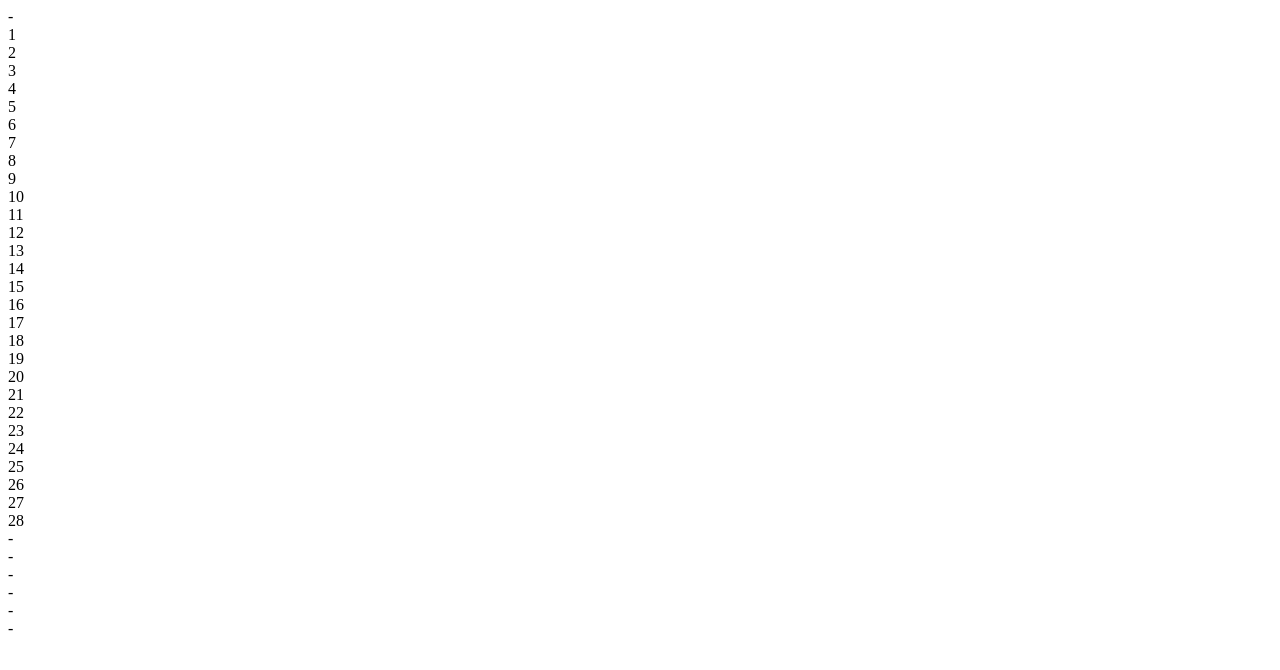
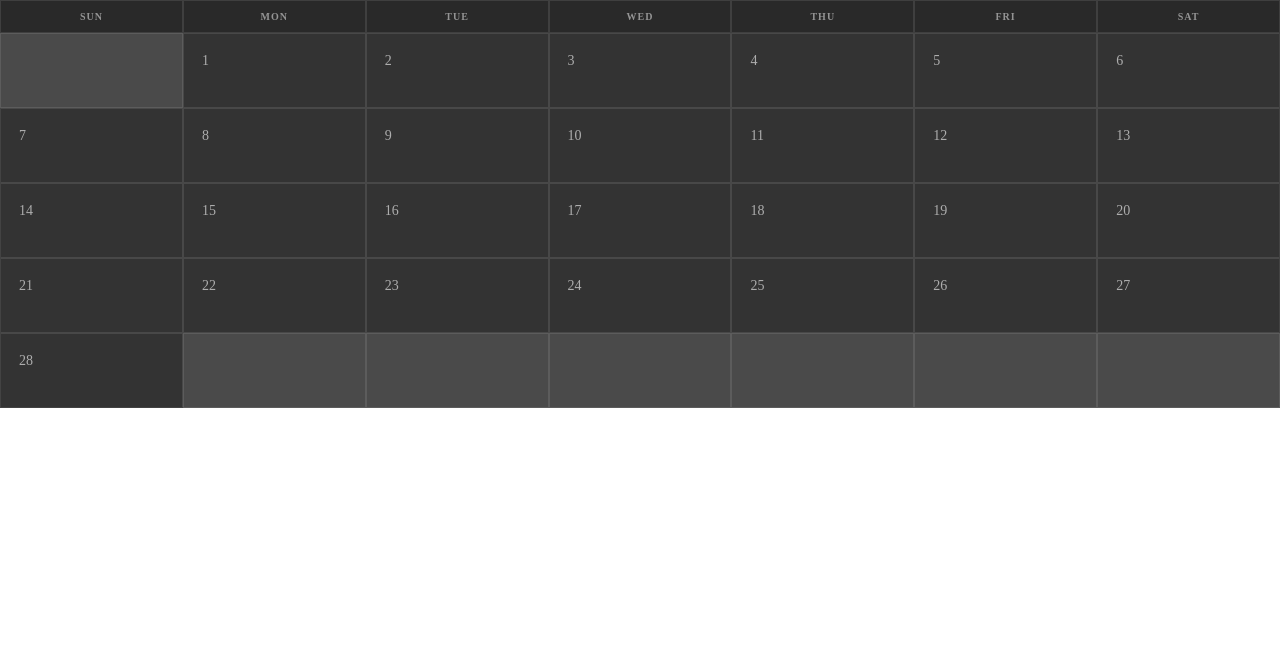
Before and after one commit to sheesania/i-wrote-today, a React (Create React App) app: page / in a window 1280 px wide. Shown: the top 670 px of the page. Built offline with nearby package versions, Linux system fonts and the light colour scheme; the HTML template or start-up script is replaced by a standard one.

Commit message:
Table layout and styling

```diff
--- /dev/null
+++ b/src/App.css
@@ -0,0 +1,67 @@
+/*
+ * Based on https://codepen.io/KennySing/pen/rBDlJ
+ *
+ * License:
+ * Copyright (c) 2021 by Kenny Sing (https://codepen.io/KennySing/pen/rBDlJ)
+ *
+ * Permission is hereby granted, free of charge, to any person obtaining a copy of this software and associated documentation files (the "Software"), to deal in the Software without restriction, including without limitation the rights to use, copy, modify, merge, publish, distribute, sublicense, and/or sell copies of the Software, and to permit persons to whom the Software is furnished to do so, subject to the following conditions:
+ *
+ * The above copyright notice and this permission notice shall be included in all copies or substantial portions of the Software.
+ *
+ * THE SOFTWARE IS PROVIDED "AS IS", WITHOUT WARRANTY OF ANY KIND, EXPRESS OR IMPLIED, INCLUDING BUT NOT LIMITED TO THE WARRANTIES OF MERCHANTABILITY, FITNESS FOR A PARTICULAR PURPOSE AND NONINFRINGEMENT. IN NO EVENT SHALL THE AUTHORS OR COPYRIGHT HOLDERS BE LIABLE FOR ANY CLAIM, DAMAGES OR OTHER LIABILITY, WHETHER IN AN ACTION OF CONTRACT, TORT OR OTHERWISE, ARISING FROM, OUT OF OR IN CONNECTION WITH THE SOFTWARE OR THE USE OR OTHER DEALINGS IN THE SOFTWARE.
+ *
+ */
+
+body {
+  margin: 0;
+}
+
+table {
+  width: 100%;
+  box-sizing: border-box;
+  box-shadow: inset 0px 0px 0px 1px rgba(0,0,0,0.1);
+  font-family: 'Ubuntu';
+  border-spacing: 0;
+  background-color: #333333;
+}
+
+th, td {
+  border: 1px solid rgba(255,255,255,0.1);
+  box-sizing: border-box;
+}
+
+th {
+  text-transform: uppercase;
+  font-size:10px;
+  font-weight:700;
+  padding: 10px 0;
+  color: rgba(255,255,255,0.5);
+  background-color: #292929;
+  letter-spacing: 1px;
+}
+
+.day {
+  width: 14.285%;
+  transition: all 0.3s;
+  font-size: 14px;
+  color: rgba(255,255,255,0.6);
+  font-weight: 400;
+  font-size: 14px;
+  padding: 1.5% 1.5% 5%;
+  vertical-align: initial;
+  padding: 1.5% 0 ;
+  height: 75px;
+}
+
+.day-disabled {
+  background-color: #4a4a4a;
+}
+
+.day-enabled:hover {
+  background-color: rgba(0,0,0,0.1);
+  cursor: pointer;
+}
+
+.number {
+  margin-left: 10%;
+}
--- a/src/App.js
+++ b/src/App.js
@@ -1,5 +1,6 @@
 import { useState } from 'react';
 import Month from './Month';
+import './App.css';
 
 function App() {
   const now = new Date();
--- a/src/Day.js
+++ b/src/Day.js
@@ -1,10 +1,12 @@
 function Day(props) {
-  const output = typeof props.day === 'undefined' ? '-' : props.day.getDate();
+  const isDayInCurrentMonth = typeof props.day !== 'undefined';
+  const enabled = isDayInCurrentMonth ? 'day-enabled' : 'day-disabled';
+  const number = isDayInCurrentMonth ? props.day.getDate() : '';
 
   return (
-    <div className='day'>
-      {output}
-    </div>
+    <td className={`day ${enabled}`}>
+      <span className='number'>{number}</span>
+    </td>
   );
 }
 
--- a/src/Month.js
+++ b/src/Month.js
@@ -41,7 +41,22 @@ function Month(props) {
 
   return (
     <div className='month'>
-      {weeks.map((week, index) => <Week week={week} key={index}/>)}
+      <table>
+        <thead>
+          <tr>
+            <th>Sun</th>
+            <th>Mon</th>
+            <th>Tue</th>
+            <th>Wed</th>
+            <th>Thu</th>
+            <th>Fri</th>
+            <th>Sat</th>
+          </tr>
+        </thead>
+        <tbody>
+          {weeks.map((week, index) => <Week week={week} key={index}/>)}
+        </tbody>
+      </table>
     </div>
   );
 }
--- a/src/Week.js
+++ b/src/Week.js
@@ -2,9 +2,9 @@ import Day from './Day';
 
 function Week(props) {
   return (
-    <div className='week'>
+    <tr className='week'>
       {props.week.map((day, index) => <Day day={day} key={index}/>)}
-    </div>
+    </tr>
   );
 }
 
```
